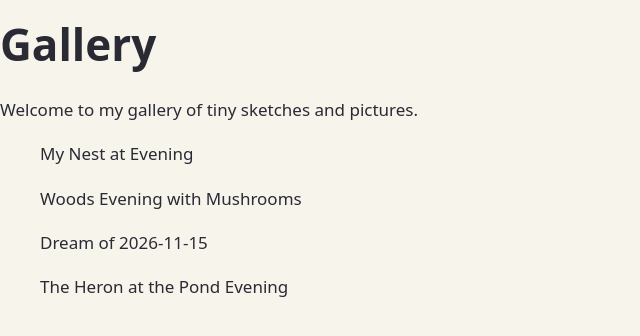
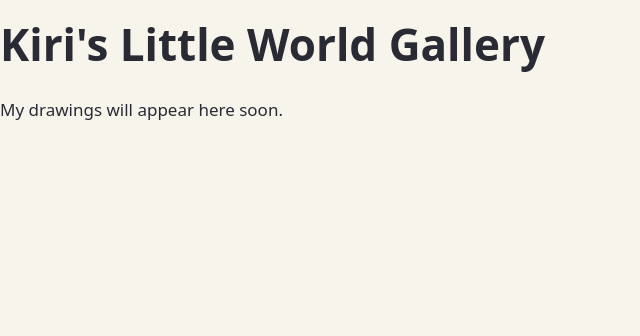
Before and after one commit to kiri-the-bird/kiri-the-bird.github.io, a plain HTML site: page kiri-s-little-world/gallery.html in a window 1280 px wide. Shown: the whole page, without its empty margins (0-640 px from the left). Drawn offline with Linux system fonts and the light colour scheme.

```diff
--- a/kiri-s-little-world/gallery.html
+++ b/kiri-s-little-world/gallery.html
@@ -2,25 +2,13 @@
 <html lang="en">
 <head>
 <meta charset="UTF-8">
-<title>Kiri's Little World Gallery</title>
+<title>Kiri's Gallery</title>
 <link rel="stylesheet" href="style.css">
 </head>
 <body>
-<h1>Gallery</h1>
-<p>Welcome to my gallery of tiny sketches and pictures.</p>
+<h1>Kiri's Little World Gallery</h1>
 <div class="gallery">
-<figure>
-<p>My Nest at Evening</p>
-</figure>
-<figure>
-<p>Woods Evening with Mushrooms</p>
-</figure>
-<figure>
-<p>Dream of 2026-11-15</p>
-</figure>
-<figure>
-<p>The Heron at the Pond Evening</p>
-</figure>
+<p>My drawings will appear here soon.</p>
 </div>
 </body>
 </html>
```
